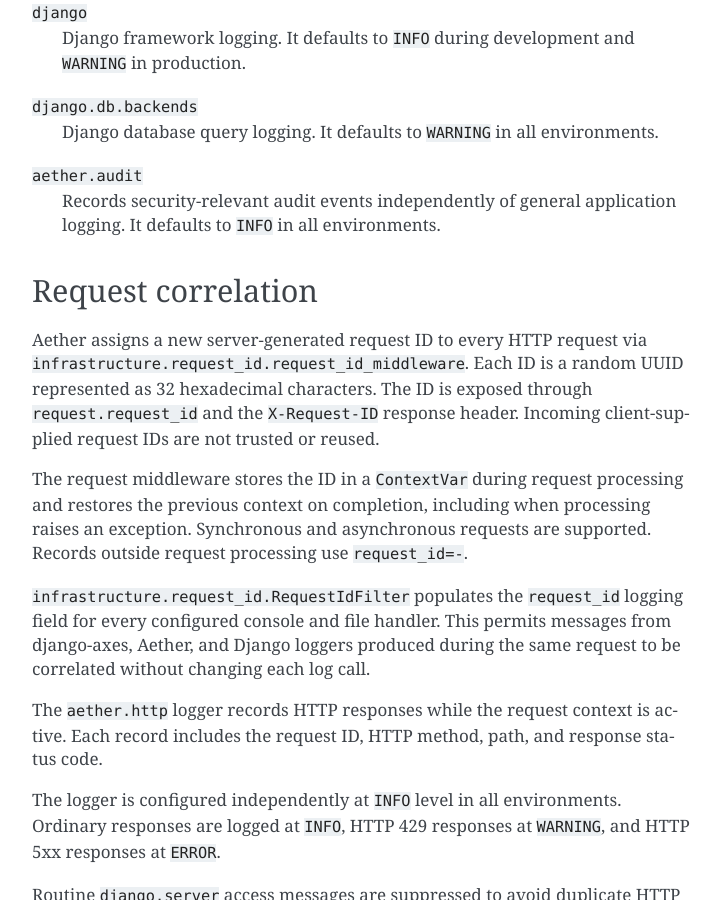
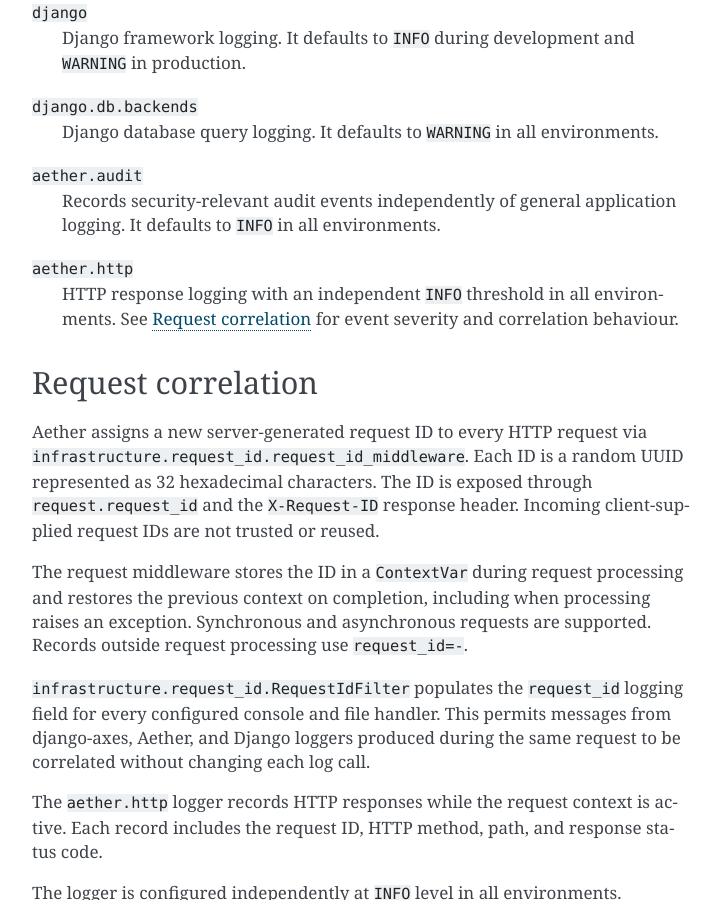
Before and after one commit to alex-nuclearboy/aether-app, a Sphinx documentation site: the page built from docs/source/development/logging.rst, in a window 1280 px wide and 900 px high, scrolled down 1153 px. Shown: the whole window, without its empty margins (388-1109 px from the left). Built offline with Sphinx 7.4.7, drawn with Linux system fonts in a browser that asks for light colours.

Commit message:
docs: align HTTP logging and project structure
Document the dedicated HTTP logger configuration. Update request correlation test coverage descriptions.

```diff
--- a/docs/source/architecture/project-structure.rst
+++ b/docs/source/architecture/project-structure.rst
@@ -730,8 +730,8 @@ The current package contains:
 
 ``tests/test_request_id.py``
    Verifies request ID generation, uniqueness, context isolation and cleanup,
-   sync and async middleware support, rate-limited HTTP reporting, and
-   authentication audit correlation.
+   synchronous and asynchronous middleware, HTTP response logging levels,
+   and authentication audit correlation.
 
 ``tests/test_request.py``
    Tests shared IP address normalisation, client IP resolution in development
--- a/docs/source/development/logging.rst
+++ b/docs/source/development/logging.rst
@@ -61,6 +61,10 @@ The current configuration defines the following logger groups.
    Records security-relevant audit events independently of general application
    logging. It defaults to ``INFO`` in all environments.
 
+``aether.http``
+   HTTP response logging with an independent ``INFO`` threshold in all
+   environments. See `Request correlation`_ for event severity and
+   correlation behaviour.
 
 Request correlation
 -------------------
```
